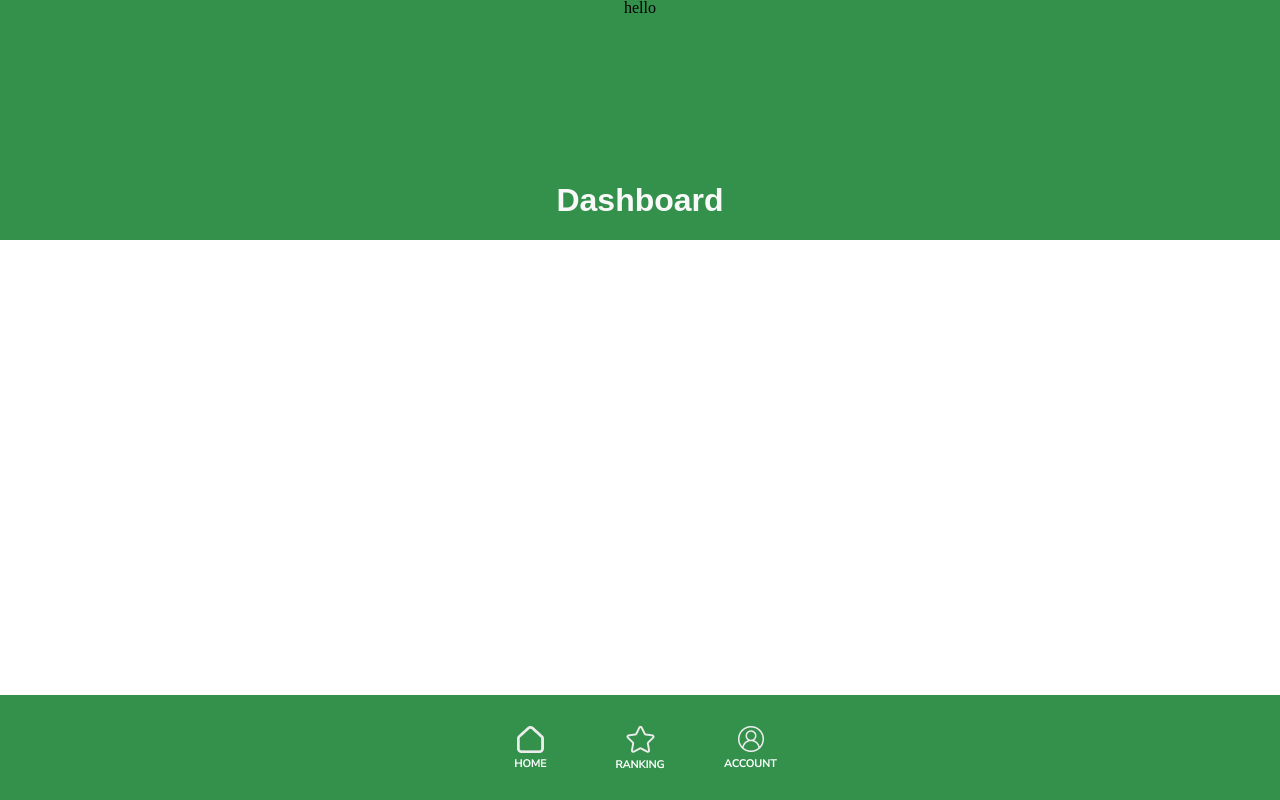
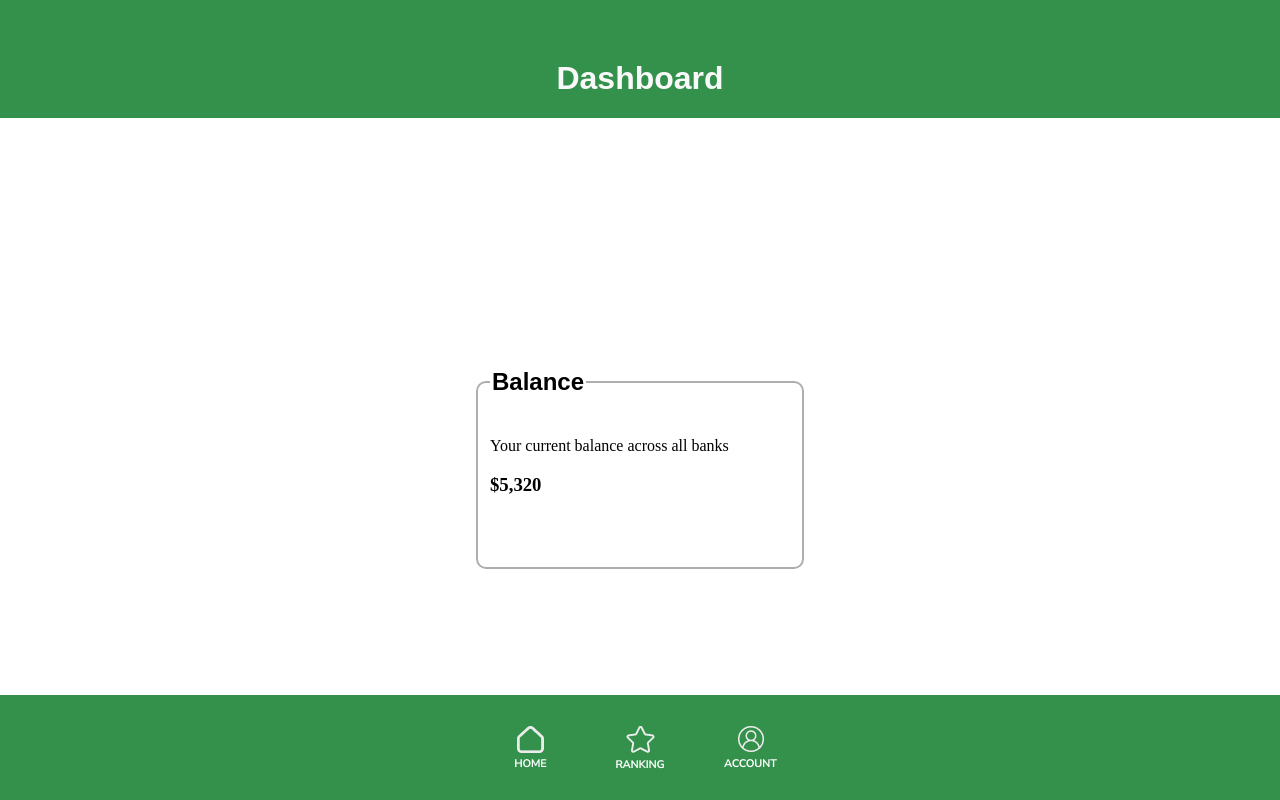
Before and after one commit to eliazardsuntono/Cash-Cow, a React (Vite) app in the folder client/: page / in a window 1280 px wide. Built offline with nearby package versions, Linux system fonts and the light colour scheme.

Commit message:
edited dashboard

```diff
--- /dev/null
+++ b/client/src/components/Dashboard/Balancecard.jsx
@@ -0,0 +1,30 @@
+import styles from './Balancecard.module.css';
+
+const Balanceheader = () => {
+    return(
+        <legend>
+            <h2 className={styles.title}>Balance</h2>
+        </legend>
+    );
+}
+
+const BalanceInfo = () => {
+    return(
+        <div className={styles.balanceInfoContainer}>
+            <p>Your current balance across all banks</p>
+            <h3>$5,320</h3>
+            <div>
+
+            </div>
+        </div>
+    );
+}
+
+export default function Balancecard(){
+    return(
+        <fieldset className={styles.container}>
+            <Balanceheader />
+            <BalanceInfo />
+        </fieldset>
+    )
+}
--- /dev/null
+++ b/client/src/components/Dashboard/Balancecard.module.css
@@ -0,0 +1,22 @@
+.container{
+    margin: 28px 10% 0px;
+    max-height: 250px;
+    max-width: 335px;
+    height: 175px;
+    width: 300px;
+    display: flex;
+    flex-direction: column;
+    justify-content: center;
+    border: 2px solid #aeaeae;
+    border-radius: 10px;
+    padding-bottom: 36px;
+}
+
+.seperator{
+    background-color: black;
+}
+
+.title{
+    font-family: 'Poppins', sans-serif;
+
+}
--- /dev/null
+++ b/client/src/components/Dashboard/Dashboardheader.jsx
@@ -0,0 +1,9 @@
+import styles from './Dashboardheader.module.css';
+
+export default function Dashboardheader() {
+    return(
+        <header className={styles.container}>
+            <h1 className={styles.title}>Dashboard</h1>
+        </header>
+    );
+}
--- /dev/null
+++ b/client/src/components/Dashboard/Dashboardheader.module.css
@@ -0,0 +1,18 @@
+body{
+    margin: 0;
+}
+
+.container{
+    background-color: #33914C;
+    width: 100%;
+    height: 118px;
+    display: flex;
+    justify-content: center;
+    align-items: flex-end;
+    position:fixed;
+}
+
+.title{
+    color: #F9F9F9;
+    font-family: 'Poppins', sans-serif;
+}
--- a/client/src/pages/dashboard.jsx
+++ b/client/src/pages/dashboard.jsx
@@ -1,6 +1,9 @@
 import styles from "./dashboard.module.css";
 import React, { useState, useEffect } from "react";
 import axios from "axios";
+import Dashboardheader from '../components/Dashboard/Dashboardheader';
+import Balancecard from '../components/Dashboard/Balancecard';
+
 export default function Dashboard (){
     const [user, setUser] = useState();
     const [creditLoans, setCreditLoans] = useState();
@@ -29,11 +32,12 @@ export default function Dashboard (){
     }
 
     return (
-        <div className={styles.container}>
-           <div className={styles.titleContainer}>
-                <h1 className={styles.dashboardTitle}>Dashboard</h1>
+        <div>
+            <Dashboardheader />
+            <div className={styles.container}>
+                <div className={styles.seperator}></div>
+                <Balancecard />
             </div>
-            <div className={styles.balanceContainer}> hello</div>
         </div>
     );
 }
--- a/client/src/pages/dashboard.module.css
+++ b/client/src/pages/dashboard.module.css
@@ -1,33 +1,8 @@
-.container {
+.container{
+    padding-top: 25%;
     display: flex;
     flex-direction: column;
+    top: 0;
     align-items: center;
     justify-content: center;
-
 }
-
-.titleContainer {
-    display: flex;
-    align-items: center;
-    justify-content: center;
-    position: fixed;
-    background-color: #33914C;
-    width: 100%;
-}
-
-.dashboardTitle {
-    padding-top: 30%;
-    font-family: 'Poppins', sans-serif;
-    color: #F9F9F9;
-}
-
-.balanceContainer{
-    display: flex;
-    align-items: center;
-    justify-content: center;
-    position: absolute;
-}
-
-.currentBalance{
-    color: black;
-}
```
